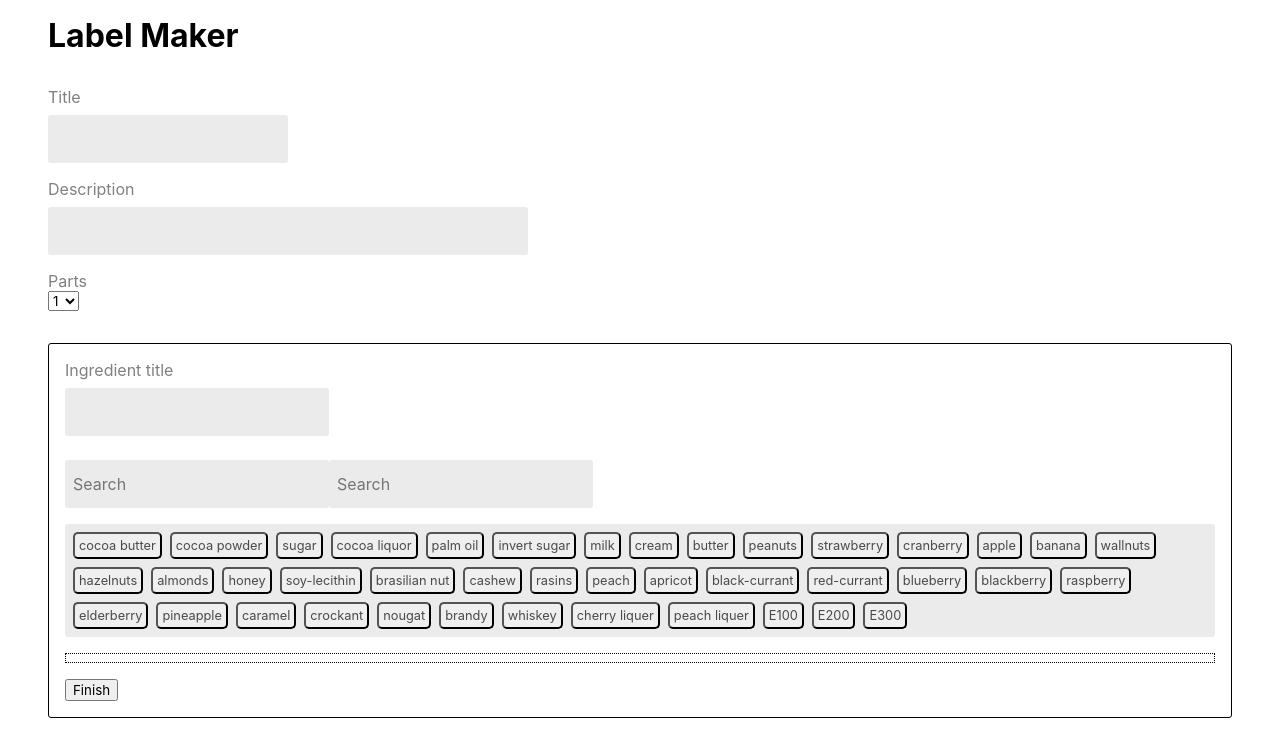
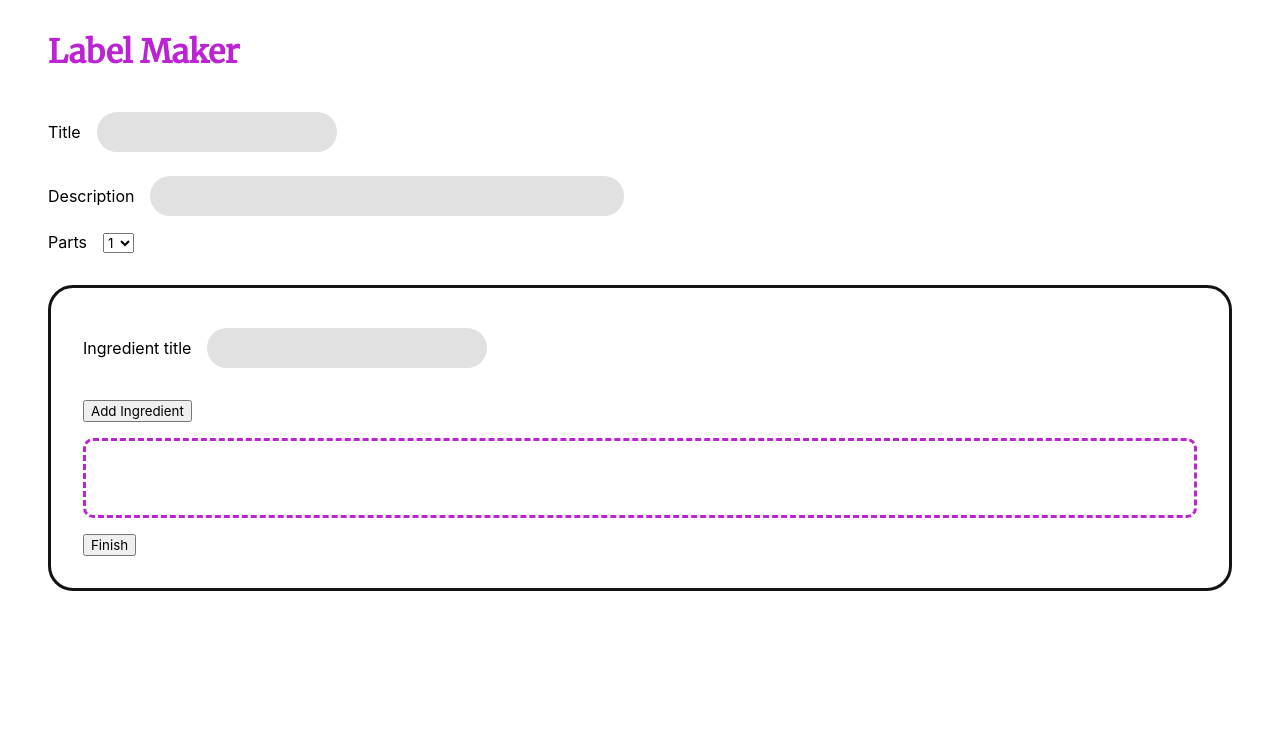
Before and after one commit to antonijak/Label-maker, a React (Create React App) app: page / in a window 1280 px wide. Shown: the top 756 px of the page. Built offline with nearby package versions, Linux system fonts and the light colour scheme; the HTML template or start-up script is replaced by a standard one.

Commit message:
add/search only trough ingredients that aren't selected yet

```diff
--- a/public/index.html
+++ b/public/index.html
@@ -9,12 +9,15 @@
     <meta name="theme-color" content="#000000" />
 
     <link rel="manifest" href="%PUBLIC_URL%/manifest.json" />
+    <link
+      href="https://fonts.googleapis.com/css?family=Merriweather"
+      rel="stylesheet"
+    />
 
     <title>React App</title>
   </head>
   <body>
     <noscript>You need to enable JavaScript to run this app.</noscript>
     <div id="root"></div>
-
   </body>
 </html>
--- a/src/App.js
+++ b/src/App.js
@@ -18,6 +18,8 @@ class App extends Component {
         newArr.push({ i });
       }
       this.setState({ parts: newArr });
+    } else {
+      this.setState({ [name]: value });
     }
   };
 
--- a/src/App.scss
+++ b/src/App.scss
@@ -7,7 +7,9 @@
   width: 95%;
 
   .main-title {
-    padding: 1rem;
+    padding: 2rem 1rem 1rem;
+    color: $purple;
+    font-family: $font-family-secondary;
   }
 
   .label {
--- /dev/null
+++ b/src/components/AddIngredient.js
@@ -0,0 +1,54 @@
+import React, { Component } from 'react';
+import Ingredient from './Ingredient';
+import { arrayMove } from 'react-sortable-hoc';
+import SortableComponent from './SortableComponent';
+import './IngredientsSelector.scss';
+
+const AddIngredient = ({
+  filteredIngredients,
+  addIngredient,
+  searchIngredients
+}) => {
+  return (
+    <div className="label__ingredients">
+      <div className="label__ingredients__search">
+        <label htmlFor="search">
+          <input
+            name="search"
+            onChange={searchIngredients}
+            placeholder="Search"
+            className="styled-input"
+            id="search"
+          />
+        </label>
+        <label
+          htmlFor="add-custom"
+          className="styled-label "
+          id="add-custom-label"
+        >
+          <p>Add custom</p>
+          <input
+            name="add-custom"
+            onChange={searchIngredients}
+            className="styled-input"
+            id="add-custom"
+          />
+        </label>
+      </div>
+
+      <div className="label__ingredients__picker">
+        <ul className="label__ingredients__picker__filtered">
+          {filteredIngredients.length > 0 ? (
+            filteredIngredients.map((item, i) => (
+              <Ingredient key={'item' + i} text={item} action={addIngredient} />
+            ))
+          ) : (
+            <span>No results</span>
+          )}
+        </ul>
+      </div>
+    </div>
+  );
+};
+
+export default AddIngredient;
--- a/src/components/Ingredient.js
+++ b/src/components/Ingredient.js
@@ -1,7 +1,7 @@
 import React from 'react';
 
 const Ingredient = ({ text, action, removable }) => (
-  <span draggable="true">
+  <span>
     {removable ? (
       <span>
         {text}
--- a/src/components/IngredientsSelector.js
+++ b/src/components/IngredientsSelector.js
@@ -2,6 +2,7 @@ import React, { Component } from 'react';
 import Ingredient from './Ingredient';
 import { arrayMove } from 'react-sortable-hoc';
 import SortableComponent from './SortableComponent';
+import AddIngredient from './AddIngredient';
 import './IngredientsSelector.scss';
 
 class IngredientsSelector extends Component {
@@ -49,10 +50,19 @@ class IngredientsSelector extends Component {
       'peach liquer',
       'E100',
       'E200',
-      'E300'
+      'E300',
+      'E400',
+      'E500',
+      'acidity-regulator: citric acid',
+      'whey',
+      'sunflower oil',
+      'melases',
+      'pistachios',
+      'eggwhite'
     ],
     filteredIngredients: [],
-    addedIngredients: []
+    addedIngredients: [],
+    add: false
   };
   componentDidMount = () => {
     this.setState({ filteredIngredients: this.state.defaultIngredients });
@@ -68,15 +78,21 @@ class IngredientsSelector extends Component {
     }));
   };
 
+  searchIngredients = e => {
+    const value = e.target.value;
+    const filtered = this.state.defaultIngredients
+      .filter(item => item.startsWith(value))
+      .filter(item => !this.state.addedIngredients.includes(item));
+    this.setState({ filteredIngredients: filtered });
+  };
+
   handleChange = e => {
     const value = e.target.value;
     const name = e.target.name;
+    e.preventDefault();
 
-    if (name === 'search') {
-      const filtered = this.state.filteredIngredients.filter(item =>
-        item.startsWith(value)
-      );
-      this.setState({ filteredIngredients: filtered });
+    if (name === 'adding') {
+      this.setState({ add: true });
     }
     this.setState({ [name]: value });
   };
@@ -112,7 +128,7 @@ class IngredientsSelector extends Component {
 
   render() {
     let { number, addToLabel } = this.props;
-    let { title, filteredIngredients, addedIngredients } = this.state;
+    let { title, filteredIngredients, addedIngredients, add } = this.state;
 
     return (
       <div className="label__ingredients">
@@ -120,7 +136,7 @@ class IngredientsSelector extends Component {
           htmlFor="title"
           className="label__ingredients__title styled-label"
         >
-          Ingredient title
+          <p>Ingredient title</p>
           <input
             value={title}
             name="title"
@@ -130,27 +146,33 @@ class IngredientsSelector extends Component {
           />
         </label>
 
-        <div className="label__ingredients__search ">
-          <label htmlFor="title">
+        {/* <div className="label__ingredients__search">
+          <label htmlFor="search">
             <input
               name="search"
               onChange={this.handleChange}
               placeholder="Search"
               className="styled-input"
+              id="search"
             />
           </label>
-          <label htmlFor="title" className="label__ingredients__search ">
+          <label
+            htmlFor="add-custom"
+            className="styled-label "
+            id="add-custom-label"
+          >
+            <p>Add custom</p>
             <input
-              name="search"
+              name="add-custom"
               onChange={this.handleChange}
-              placeholder="Search"
               className="styled-input"
+              id="add-custom"
             />
           </label>
-        </div>
+        </div> */}
 
         <div className="label__ingredients__picker">
-          <div className="label__ingredients__picker__filtered">
+          {/* <ul className="label__ingredients__picker__filtered">
             {filteredIngredients.length > 0 ? (
               filteredIngredients.map((item, i) => (
                 <Ingredient
@@ -162,7 +184,19 @@ class IngredientsSelector extends Component {
             ) : (
               <span>No results</span>
             )}
-          </div>
+          </ul> */}
+
+          <button name="adding" onClick={this.handleChange}>
+            Add Ingredient
+          </button>
+
+          {this.state.add && (
+            <AddIngredient
+              filteredIngredients={this.state.filteredIngredients}
+              addIngredient={this.addIngredient}
+              searchIngredients={this.searchIngredients}
+            />
+          )}
 
           <SortableComponent
             items={this.state.addedIngredients}
@@ -170,7 +204,10 @@ class IngredientsSelector extends Component {
             onSortEnd={this.onSortEnd}
           />
         </div>
-        <button onClick={e => addToLabel(e, number, addedIngredients)}>
+        <button
+          name="add"
+          onClick={e => addToLabel(e, number, addedIngredients)}
+        >
           Finish
         </button>
       </div>
--- a/src/components/IngredientsSelector.scss
+++ b/src/components/IngredientsSelector.scss
@@ -4,14 +4,20 @@
   box-sizing: border-box;
   display: flex;
   flex-wrap: wrap;
-  border: 1px solid black;
-  border-radius: 3px;
+  border: 3px solid rgb(19, 19, 19);
+  border-radius: 25px;
   width: 100%;
-  padding: 1rem;
+  padding: 2rem;
   margin: 1rem 0;
 
   &__search {
     width: 100%;
+    display: flex;
+    justify-content: space-between;
+  }
+
+  #add-custom-label {
+    width: fit-content;
   }
 
   &__picker {
@@ -26,9 +32,9 @@
     }
 
     &__filtered {
-      background: $lightgray;
-      border-radius: 3px;
-      padding: 0.25rem;
+      background: white;
+      border-radius: 10px;
+      padding: 0.5rem;
       width: 100%;
       margin-bottom: 1rem;
 
@@ -38,11 +44,13 @@
 
         button {
           margin: 0.25rem 0;
-          padding: 0.25rem;
+          padding: 0.25rem 0.5rem;
           font-size: 0.8rem;
-          border-radius: 5px;
+          border-radius: 50px;
           color: rgb(74, 74, 74);
           outline: none;
+          border: none;
+          // background: $lightgray;
 
           &:hover {
             color: black;
--- a/src/components/SortableComponent.scss
+++ b/src/components/SortableComponent.scss
@@ -1,25 +1,29 @@
 @import '../index.scss';
 
 .label__ingredients__picker__added {
-  border: 1px dotted black;
-  padding: 0.25rem;
+  border: 3px dashed $purple;
+  border-radius: 10px;
+  padding: 0.5rem;
   list-style-type: none;
   margin: 0;
   display: flex;
   flex-wrap: wrap;
   align-items: center;
   width: 100%;
+  min-height: 5rem;
+  margin-top: 1rem;
 
   &__ingredient {
-    background: $lightgray;
+    // border: 1px solid rgb(193, 193, 193);
     margin: 0.25rem;
     min-width: fit-content;
     display: flex;
     justify-content: space-between;
     align-items: center;
-    padding: 0.1rem 0.1rem 0.1rem 1rem;
-    border-radius: 5px;
+    padding: 0.2rem 0.2rem 0.2rem 0.5rem;
+    border-radius: 50px;
     font-size: 0.9rem;
+    background: white;
 
     button {
       border: none;
@@ -28,6 +32,7 @@
       background: transparent;
       height: fit-content;
       outline: none;
+      padding-right: 0.25rem;
 
       &:hover {
         color: red;
--- a/src/index.scss
+++ b/src/index.scss
@@ -5,28 +5,33 @@
   margin: 0;
 }
 
-$lightgray: rgb(235, 235, 235);
+$font-family-secondary: 'Merriweather', serif;
+
+$lightgray: rgb(225, 225, 225);
+$purple: rgb(187, 35, 211);
+$yellow: rgb(255, 255, 67);
 
 .styled-label {
-  color: gray;
   width: 100%;
   display: flex;
-  flex-direction: column;
   align-items: baseline;
   margin-bottom: 1rem;
+
+  p {
+    margin-right: 1rem;
+  }
 }
 
 .styled-input {
-  height: 3rem;
+  height: 2.5rem;
   border: none;
   background: $lightgray;
-  border-radius: 3px;
+  border-radius: 50px;
   font-size: 1rem;
-  padding: 0.5rem;
+  padding: 1rem;
   margin-top: 0.5rem;
   outline: none;
 
   &:focus {
-    border-bottom: 2px solid black;
   }
 }
```
